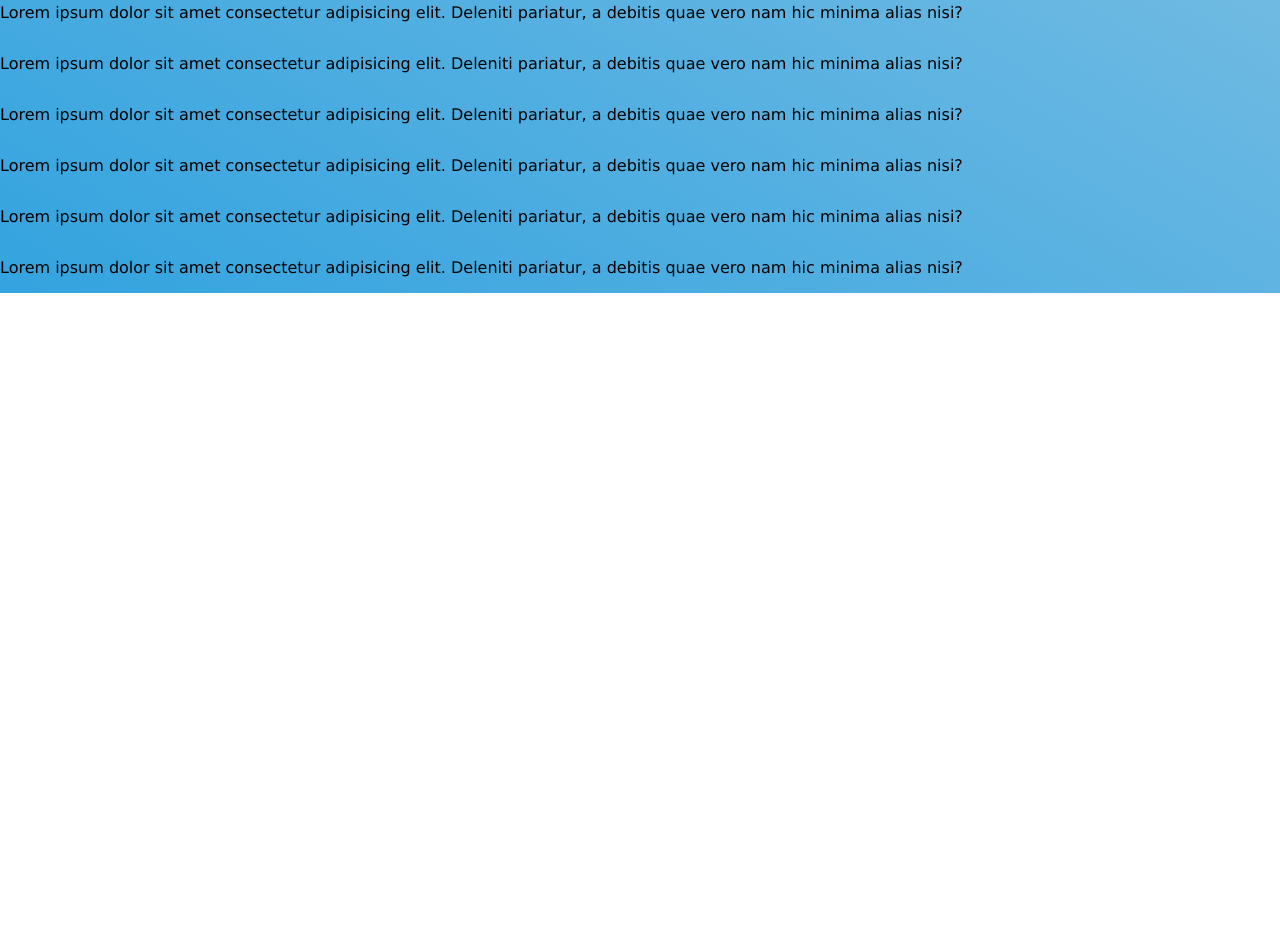
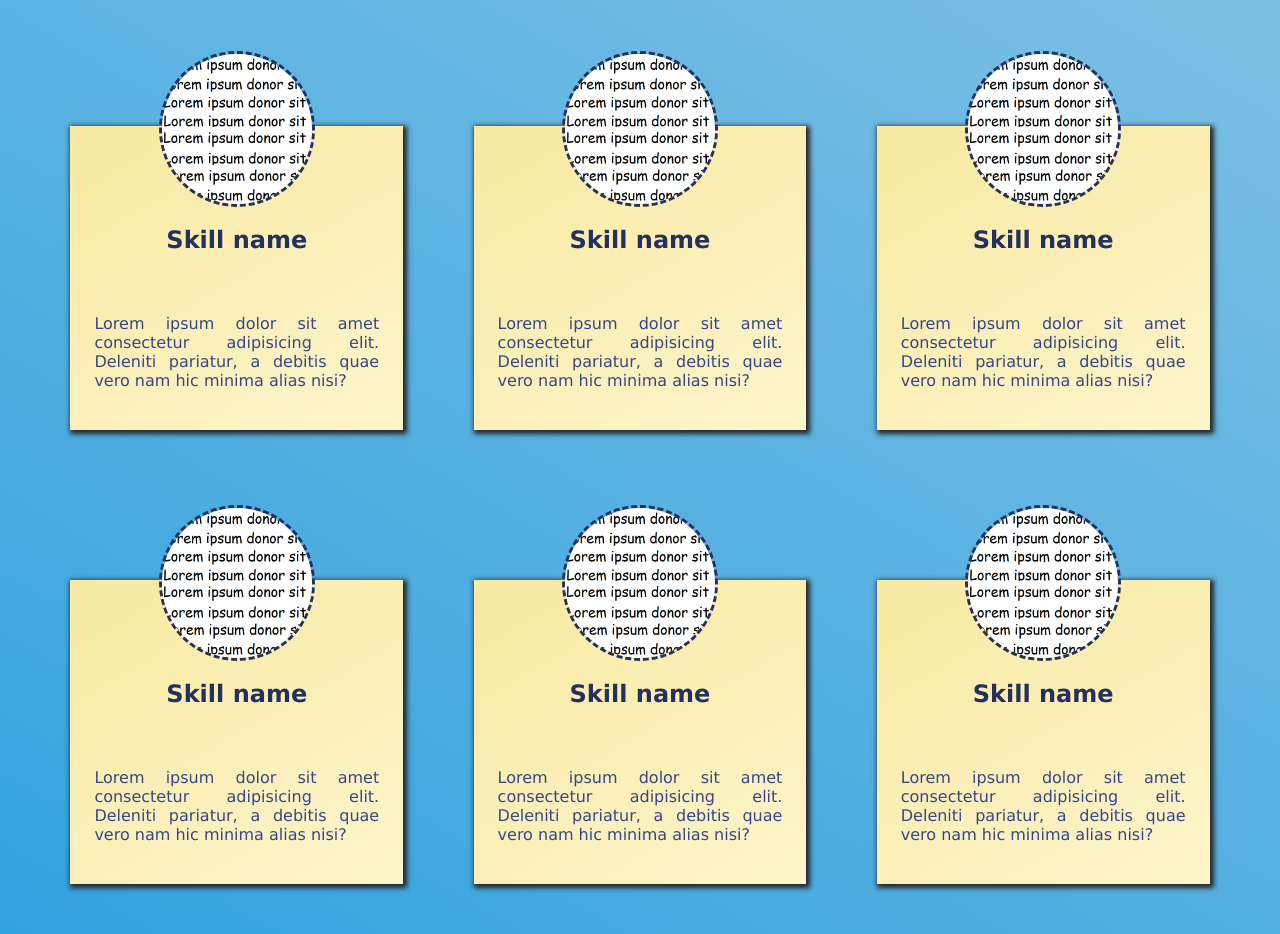
Before and after one commit to mkcarl/mkcarl_website, a plain HTML site: page html/portfolio.html in a window 1280 px wide. Shown: the part 974-1908 px from the top of the page. Before the commit the page ends 1267 px from the top, so only its background shows below. Drawn offline with Linux system fonts and the light colour scheme.

Commit message:
finished portfolio page

```diff
--- a/css/portfolio.css
+++ b/css/portfolio.css
@@ -14,7 +14,7 @@
 #left-div > #my-name{
     color: #24305e;
     font-size: 76px;
-    margin-top: 25vh;
+    margin-top: 30vh;
     margin-left: 10vw;
 }
 
@@ -38,7 +38,7 @@
 
 #right-div-sub{
     margin-right: 12vw;
-    margin-top: 5vh;
+    margin-top: 10vh;
 }
 
 .traits{
@@ -61,10 +61,68 @@
     border-radius: 50%;
 }
 
-
 #image-container img{
     width: 100%;
     height: auto;
     margin-top: -25px;
     object-fit: cover;
 }
+
+#skills-part{
+    min-height: 100vh;
+    color: #24305e;
+}
+
+#skills-part > h1{
+    text-align: center;
+    font-size: 60px;
+    margin: 0;
+}
+
+.skills{
+    display: flex;
+    flex-wrap: wrap;
+    justify-content: space-evenly;
+
+}
+
+.skill-tile{
+    width: 26%;
+    margin-top: 150px;
+    position: relative;
+    display: flex;
+    flex-direction: column;
+    align-items: center;
+    background-image: linear-gradient(150deg, #f8e9a1, #fdf5cc);
+    box-shadow: 2px 2px 5px 2px #242424;
+}
+
+.skill-img-container{
+    width: 150px;
+    height: 150px;
+    position: absolute;
+    top: -75px;
+    overflow: hidden;
+    border-radius: 50%;
+    border: 3px dashed #24305e;
+}
+
+.skill-img-container > img{
+    width: 100%;
+    height: auto;
+}
+
+.skill-tile > h2{
+    margin-top: 100px;
+}
+
+.skill-tile > p{
+    text-align: justify;
+    padding: 24px;
+    color: #374785;
+
+}
+
+.footer-filler{
+    height: 50px;
+}
--- a/html/portfolio.html
+++ b/html/portfolio.html
@@ -65,28 +65,52 @@
         </div>
         <div id="skills-part">
             <h1>Skills Overview</h1>
+            <div class="skills">
                 <div class="skill-tile">
-                <img src="" alt="">
+                    <div class="skill-img-container">
+                        <img src="../static/images/sample_project_pic.png" alt="">
+                    </div>
+                    <h2>Skill name</h2>
                     <p>Lorem ipsum dolor sit amet consectetur adipisicing elit. Deleniti pariatur, a debitis quae vero nam hic minima alias nisi? </p>
                 </div>
                 <div class="skill-tile">
-                <img src="" alt="">
+                    <div class="skill-img-container">
+                        <img src="../static/images/sample_project_pic.png" alt="">
+                    </div>
+                    <h2>Skill name</h2>
                     <p>Lorem ipsum dolor sit amet consectetur adipisicing elit. Deleniti pariatur, a debitis quae vero nam hic minima alias nisi? </p>
-            </div><div class="skill-tile">
-                <img src="" alt="">
+                </div>
+                <div class="skill-tile">
+                    <div class="skill-img-container">
+                        <img src="../static/images/sample_project_pic.png" alt="">
+                    </div>
+                    <h2>Skill name</h2>
                     <p>Lorem ipsum dolor sit amet consectetur adipisicing elit. Deleniti pariatur, a debitis quae vero nam hic minima alias nisi? </p>
-            </div><div class="skill-tile">
-                <img src="" alt="">
+                </div>
+                <div class="skill-tile">
+                    <div class="skill-img-container">
+                        <img src="../static/images/sample_project_pic.png" alt="">
+                    </div>
+                    <h2>Skill name</h2>
                     <p>Lorem ipsum dolor sit amet consectetur adipisicing elit. Deleniti pariatur, a debitis quae vero nam hic minima alias nisi? </p>
-            </div><div class="skill-tile">
-                <img src="" alt="">
+                </div>
+                <div class="skill-tile">
+                    <div class="skill-img-container">
+                        <img src="../static/images/sample_project_pic.png" alt="">
+                    </div>
+                    <h2>Skill name</h2>
                     <p>Lorem ipsum dolor sit amet consectetur adipisicing elit. Deleniti pariatur, a debitis quae vero nam hic minima alias nisi? </p>
-            </div><div class="skill-tile">
-                <img src="" alt="">
+                </div>
+                <div class="skill-tile">
+                    <div class="skill-img-container">
+                        <img src="../static/images/sample_project_pic.png" alt="">
+                    </div>
+                    <h2>Skill name</h2>
                     <p>Lorem ipsum dolor sit amet consectetur adipisicing elit. Deleniti pariatur, a debitis quae vero nam hic minima alias nisi? </p>
                 </div>
             </div>
-
+        </div>
+        <div class="footer-filler"></div>
     </div>
 </body>
 </html>
```
Lines whose indentation alone changed are shown as unchanged.
